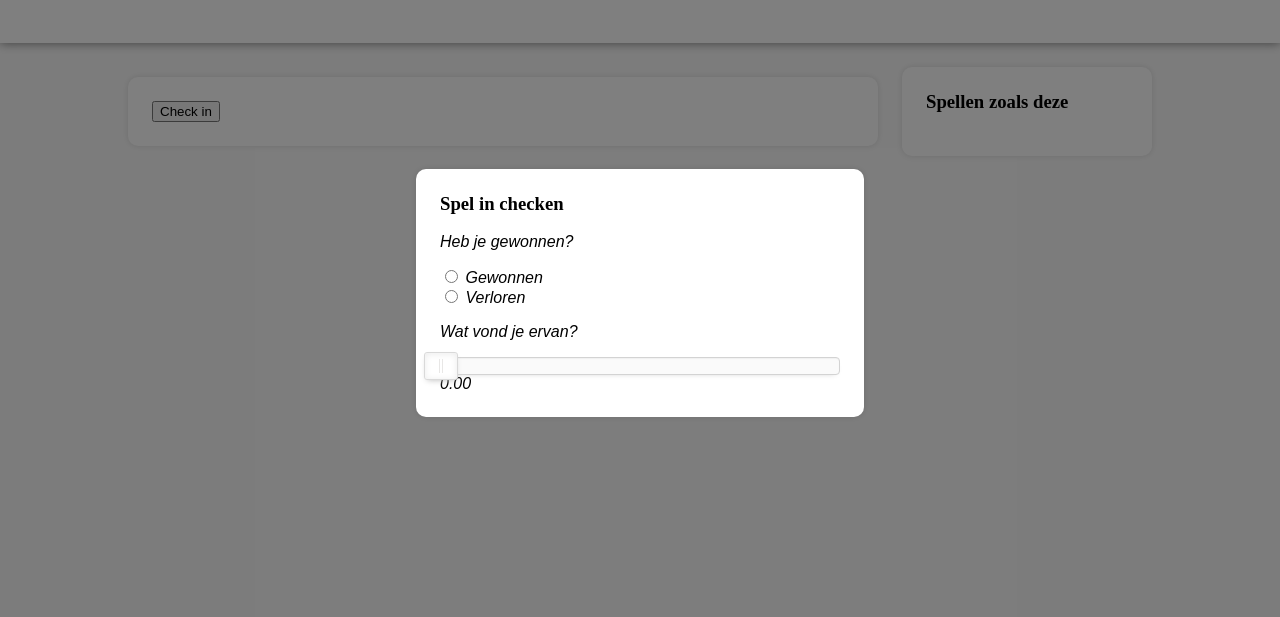
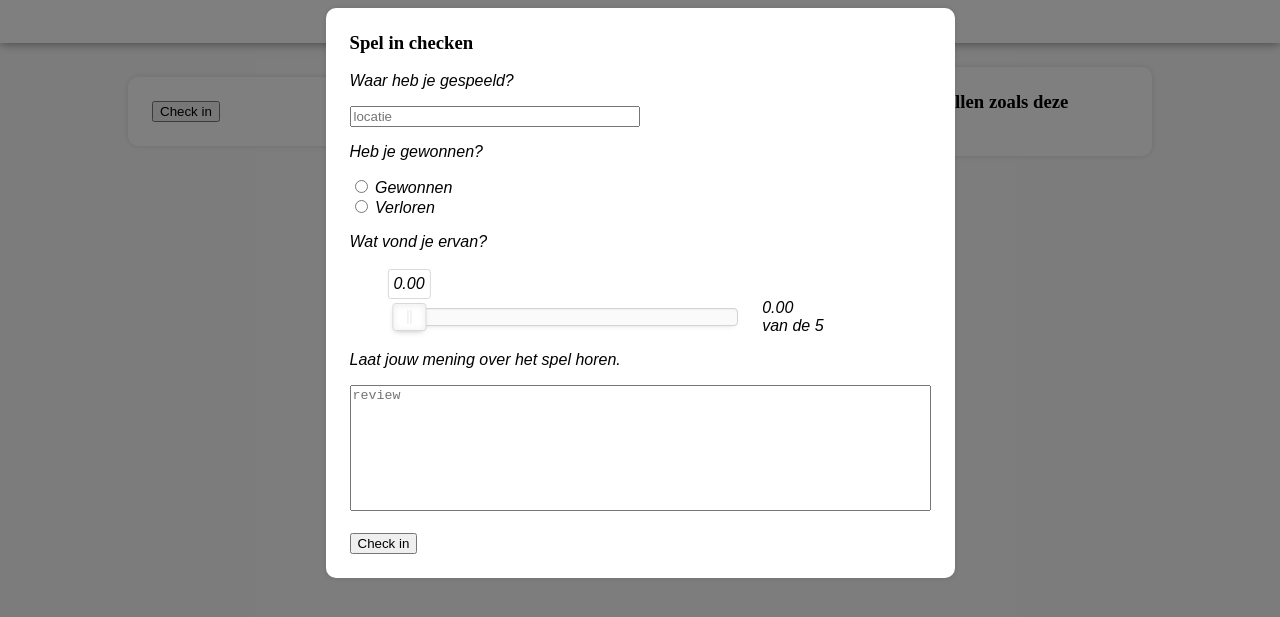
Before and after one commit to rloman/backfront, a plain HTML site: page game.html in a window 1280 px wide. Both pictures are taken after a click on the link "Check in". Shown: the part 107-724 px from the top of the page. Drawn offline with Linux system fonts and the light colour scheme; no server answers; a web font is replaced by a local one.

Commit message:
checkin modal

```diff
--- a/game.html
+++ b/game.html
@@ -38,7 +38,7 @@
         <div id="displayGame" class="wrapper drieEen">
             <div id="gameInfo" class="innerWrapper eenDrie">
 
-                <a href="#M"  id="modalTrigger">
+                <a href="#M" onclick="showModal()" id="modalTrigger">
                     <button>Check in</button>
                 </a>
             </div>
@@ -50,20 +50,33 @@
     <div id="M" class="modal">
         <div class="modalContent">
             <h3>Spel in checken</h3>
-            <form action="" method="post">
+            <form action="" method="post" id="checkinForm">
+                <p>Waar heb je gespeeld?</p>
+                <input type="text" placeholder="locatie">
                 <p>Heb je gewonnen?</p>
                 <input type="radio" name="win" id="gewonnen">
                 <label for="gewonnen">Gewonnen</label><br>
                 <input type="radio" name="win" id="verloren">
                 <label for="verloren">Verloren</label>
                 <p>Wat vond je ervan?</p>
+                <div id="sliderC" class="wrapper drieEen">
                     <div id="slider-step"></div>
-                <div id="slider-step-value"></div>
+                    <div>
+                        <div id="slider-step-value"></div>van de 5
+                    </div>
+                </div>
             </form>
+            <p>Laat jouw mening over het spel horen.</p>
+            <textarea name="review" form="checkinForm" maxlength="500" cols="70" rows="8" placeholder="review"></textarea><br><br>
+            <input type="submit" form="checkinForm" value="Check in">
         </div>
         <a href="#" class="closeModal"></a>
     </div>
     <script>
+        let firstTime = true;
+        function showModal() {
+
+            if (firstTime == true) {
                 var stepSlider = document.getElementById('slider-step');
 
                 noUiSlider.create(stepSlider, {
@@ -72,7 +85,8 @@
                     range: {
                         'min': [0],
                         'max': [5]
-            }
+                    },
+                    tooltips: true
                 });
 
                 var stepSliderValueElement = document.getElementById('slider-step-value');
@@ -80,6 +94,10 @@
                 stepSlider.noUiSlider.on('update', function (values, handle) {
                     stepSliderValueElement.innerHTML = values[handle];
                 });
+
+                firstTime = false;
+            }
+        }
     </script>
 </body>
 
--- a/style/modal.css
+++ b/style/modal.css
@@ -20,14 +20,6 @@
     z-index: 2;
     position: fixed;
     cursor: pointer;
-}
-
-.closebutton {
-    color: red;
-    text-decoration: none;
-    font-size: 30px;
-    margin: 0 auto;
-    display: table;
 }
 
 .modal:target {
@@ -56,6 +48,14 @@
     justify-content: center;
 }
 
-.modal-content {
-    overflow-y: auto;
+#sliderC {
+    margin-top: 48px;
 }
+
+textarea {
+    resize: none;
+}
+
+form > input[type="text"] {
+    width: 50%;
+}
```
Lines whose indentation alone changed are shown as unchanged.
